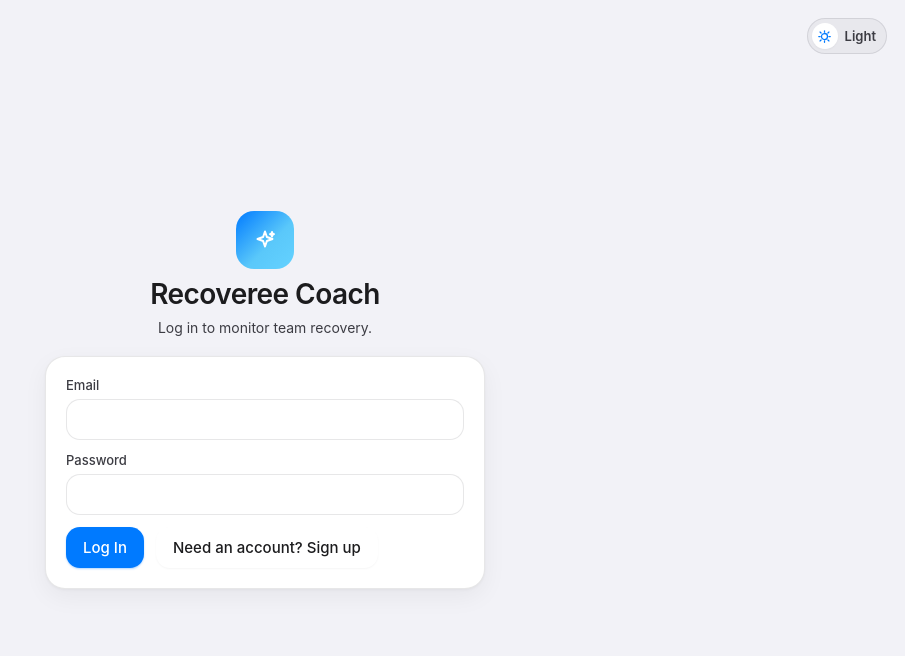
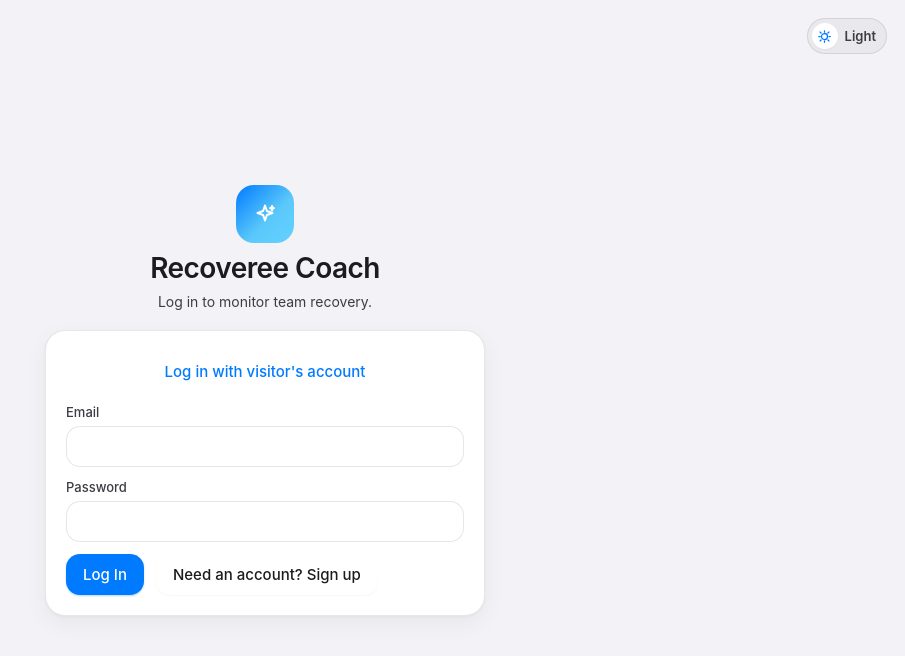
Before and after one commit to soloiaros/recoveree-web, a React (Vite) app: page / in a window 1280 px wide. Shown: the top 656 px of the page, without its empty margins (375-1280 px from the left). Built offline with nearby package versions, Linux system fonts and the light colour scheme; no server answers.

Commit message:
feat: add visitor sign in feature

```diff
--- a/src/pages/AuthPage.jsx
+++ b/src/pages/AuthPage.jsx
@@ -12,6 +12,23 @@ export default function AuthPage({ theme, onThemeToggle }) {
   const [submitting, setSubmitting] = useState(false);
 
   const isLogin = mode === 'login';
+
+  const VISITOR_EMAIL = 'coach@test.com';
+  const VISITOR_PASSWORD = '111111';
+
+  async function handleVisitorLogin() {
+    setError(null);
+    setSubmitting(true);
+    setEmail(VISITOR_EMAIL);
+    setPassword(VISITOR_PASSWORD);
+    try {
+      await signIn(VISITOR_EMAIL, VISITOR_PASSWORD);
+    } catch (err) {
+      setError(err.message ?? 'Something went wrong.');
+    } finally {
+      setSubmitting(false);
+    }
+  }
 
   async function handleSubmit(event) {
     event.preventDefault();
@@ -48,6 +65,24 @@ export default function AuthPage({ theme, onThemeToggle }) {
       </section>
 
       <form className="card" onSubmit={handleSubmit}>
+        <div style={{ marginBottom: 12 }}>
+          <button
+            type="button"
+            className="ghost"
+            style={{
+              width: '100%',
+              display: 'flex',
+              justifyContent: 'center',
+              alignItems: 'center',
+              padding: '10px 14px',
+            }}
+            onClick={handleVisitorLogin}
+            disabled={submitting}
+          >
+            Log in with visitor&apos;s account
+          </button>
+        </div>
+
         <div style={{ marginBottom: 12 }}>
           <label htmlFor="email">Email</label>
           <input
```
Also changed, not shown: 1 other file (tests, documents, lock files or other folders).
